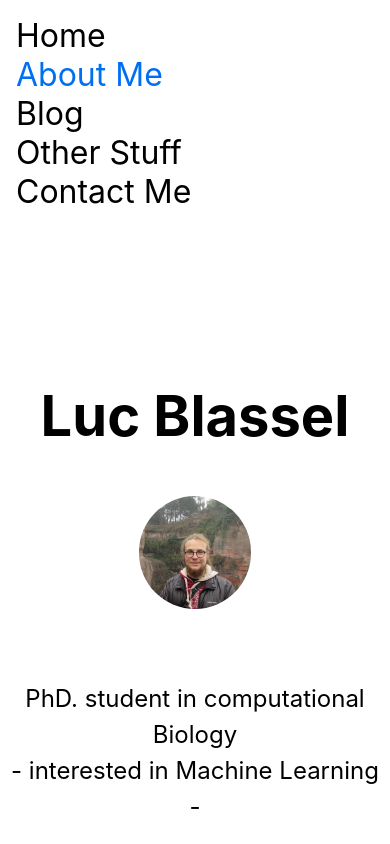
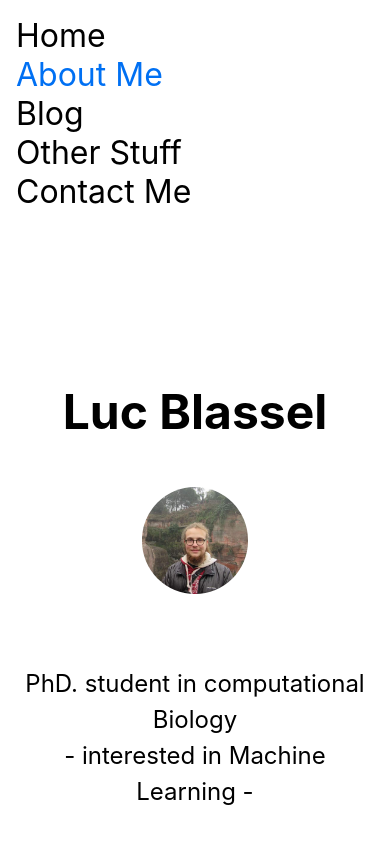
Before and after one commit to lucblassel/lucblassel.com, a Next.js app: page /about in a window 390 px wide. Shown: the top 844 px of the page. Built offline with nearby package versions, Linux system fonts and the light colour scheme.

Commit message:
more CSS tomfoolery

```diff
--- a/styles/Home.module.css
+++ b/styles/Home.module.css
@@ -51,13 +51,6 @@
   margin: 0;
   line-height: 1.15;
   font-size: 4rem;
-}
-
-@media screen and (max-width: 750px) {
-  .title {
-    width: 95%;
-    font-size: 350%;
-  }
 }
 
 .title,
@@ -152,14 +145,6 @@
   border-radius: 50%;
   width:30%;
   margin: 3rem;
-  /* text-align: center; */
-}
-
-@media (max-width: 600px) {
-  .grid {
-    width: 100%;
-    flex-direction: column;
-  }
 }
 
 .resume {
@@ -178,3 +163,19 @@
   margin-left: auto;
   margin-right: auto;
 }
+
+@media screen and (max-width: 750px) {
+  .main {
+    width: 95%;
+  }
+  .title {
+    font-size: 300%;
+  }
+  .card {
+    width: 100%;
+  }
+  .grid {
+    width: 100%;
+    flex-direction: column;
+  }
+}
```
